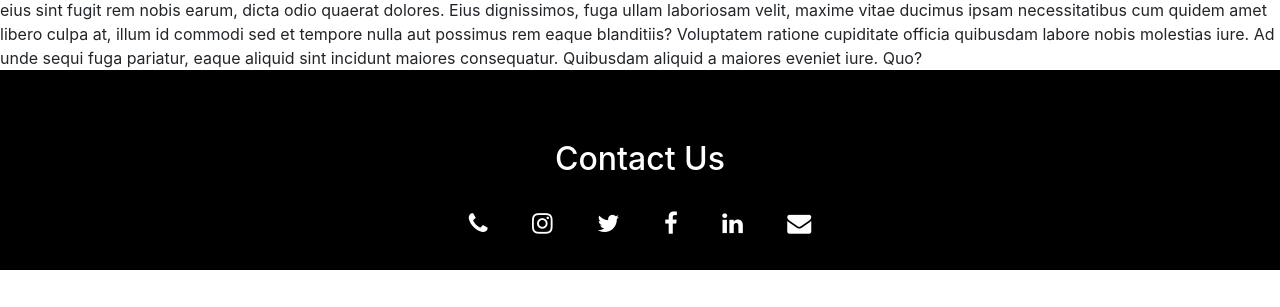
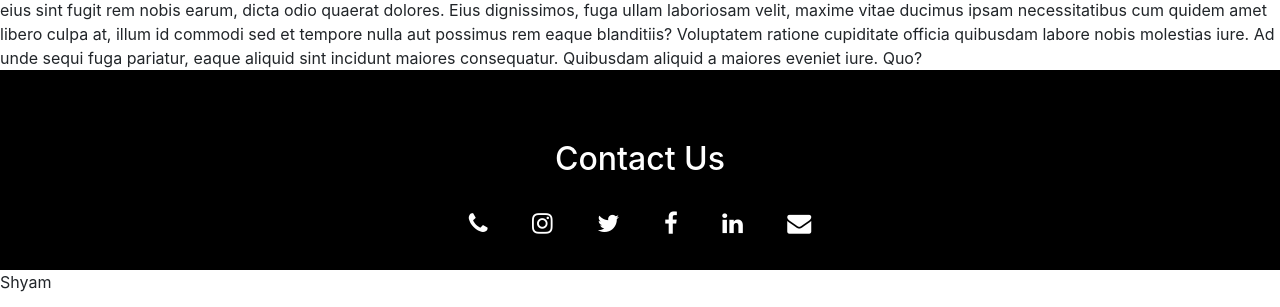
Before and after one commit to Inderpaal/Inhouse-project-template, a plain HTML site: page index.html in a window 1280 px wide. Shown: the part 1134-1441 px from the top of the page. Before the commit the page ends 1404 px from the top, so only its background shows below. Drawn offline with nearby package versions, Linux system fonts and the light colour scheme; files whose address does not match are found by name.

Commit message:
Added shyam

```diff
--- a/index.html
+++ b/index.html
@@ -60,6 +60,6 @@
   </footer>
 
     <script src="/public/js/app.js"></script>
-
+  <p>Shyam</p>
 </body>
 </html>
```
